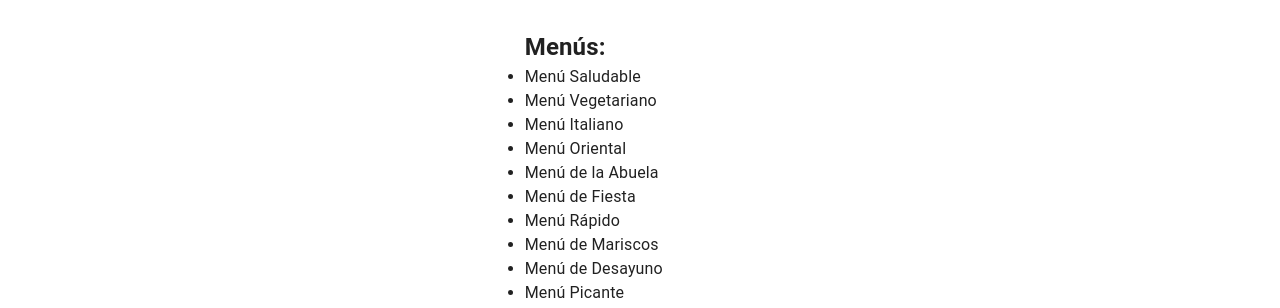
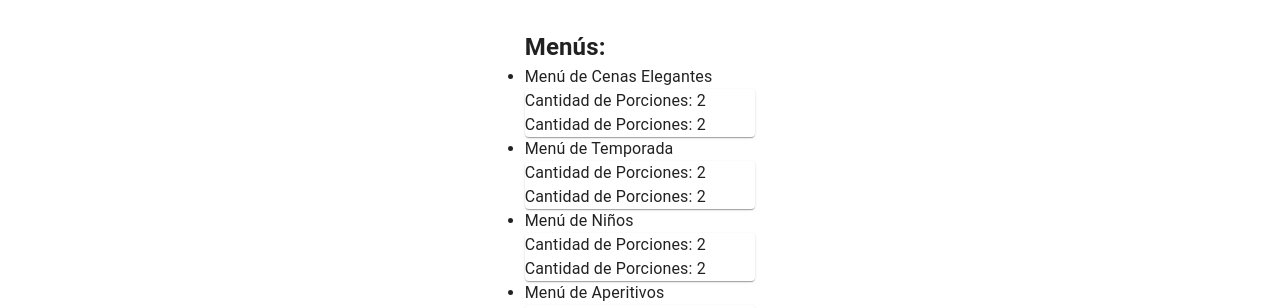
Before and after one commit to DeiviRep/planificacion_de_menus_FGD, a React (Vite) app: page / in a window 1280 px wide. Both pictures are taken after a click on the button "Semana1". Shown: the part 481-789 px from the top of the page. Built offline with nearby package versions, Linux system fonts and the light colour scheme.

Commit message:
feat: se integro la data json a la lista de menus

```diff
--- a/src/components/Home.tsx
+++ b/src/components/Home.tsx
@@ -38,26 +38,67 @@ const Home = () => {
   const urlImage =
     "https://media.istockphoto.com/id/668221242/es/foto/comunicaci%C3%B3n-de-la-gente-partido-hablando-el-concepto-de-felicidad.webp?b=1&s=612x612&w=0&k=20&c=UC2jjeRL7pk8hjsaPMkDQlGXFgZ4QNR4tcp3F0Ac7iI=";
 
+  const idsSemana1 = ["1", "2", "3", "4", "5", "6", "7", "8", "9", "10"];
+  const idsSemana2 = [
+    "11",
+    "12",
+    "13",
+    "14",
+    "15",
+    "16",
+    "17",
+    "18",
+    "19",
+    "20",
+  ];
+  const idsSemana3 = ["1", "2", "3", "4", "5", "6", "7", "8", "9", "10"];
+  const idsSemana4 = [
+    "31",
+    "32",
+    "33",
+    "34",
+    "35",
+    "36",
+    "37",
+    "38",
+    "39",
+    "40",
+  ];
+  const idsSemana5 = [
+    "21",
+    "22",
+    "23",
+    "24",
+    "25",
+    "26",
+    "27",
+    "28",
+    "29",
+    "30",
+  ];
+
   const getMenuList = (iconIndex: number) => {
     switch (iconIndex) {
       case 0:
-        return DataMenu.menus;
+        return DataMenu.menus.filter(
+          (item) => !idsSemana1.includes(item.id.toString())
+        );
       case 1:
-        return [
-          { id: 3, nombre: "Menú Italiano" },
-          { id: 4, nombre: "Menú Oriental" },
-          // Agrega más menús según el icono seleccionado
-        ];
+        return DataMenu.menus.filter(
+          (item) => !idsSemana2.includes(item.id.toString())
+        );
       case 2:
-        return [
-          { id: 5, nombre: "Menú de la Abuela" },
-          { id: 6, nombre: "Menú de Fiesta" },
-          // Agrega más menús según el icono seleccionado
-        ];
+        return DataMenu.menus.filter(
+          (item) => !idsSemana3.includes(item.id.toString())
+        );
       case 3:
-        return DataMenu.menus;
+        return DataMenu.menus.filter(
+          (item) => !idsSemana4.includes(item.id.toString())
+        );
       default:
-        return DataMenu.menus;
+        return DataMenu.menus.filter(
+          (item) => !idsSemana5.includes(item.id.toString())
+        );
     }
   };
 
@@ -144,21 +185,27 @@ const Home = () => {
               <h2>Menús:</h2>
               <ul>
                 {menus.map((menu) => (
+                  <>
                     <li key={menu.id}>{menu.nombre}</li>
-                ))}
-              </ul>
                     <Card
                       className="platosDeMenu"
                       sx={{
-                  "&:hover": {},
+                        "&:hover": {
+                          ".platosDeMenu": {},
+                        },
                       }}
                     >
                       <Box>
-                  {menus.map((plato) => (
-                    <Typography>{plato.nombre}</Typography>
+                        {menu.platos.map((plato) => (
+                          <Typography>
+                            Cantidad de Porciones: {plato.porciones}
+                          </Typography>
                         ))}
                       </Box>
                     </Card>
+                  </>
+                ))}
+              </ul>
             </div>
           </Box>
         </Grid>
```
Lines whose indentation alone changed are shown as unchanged.
